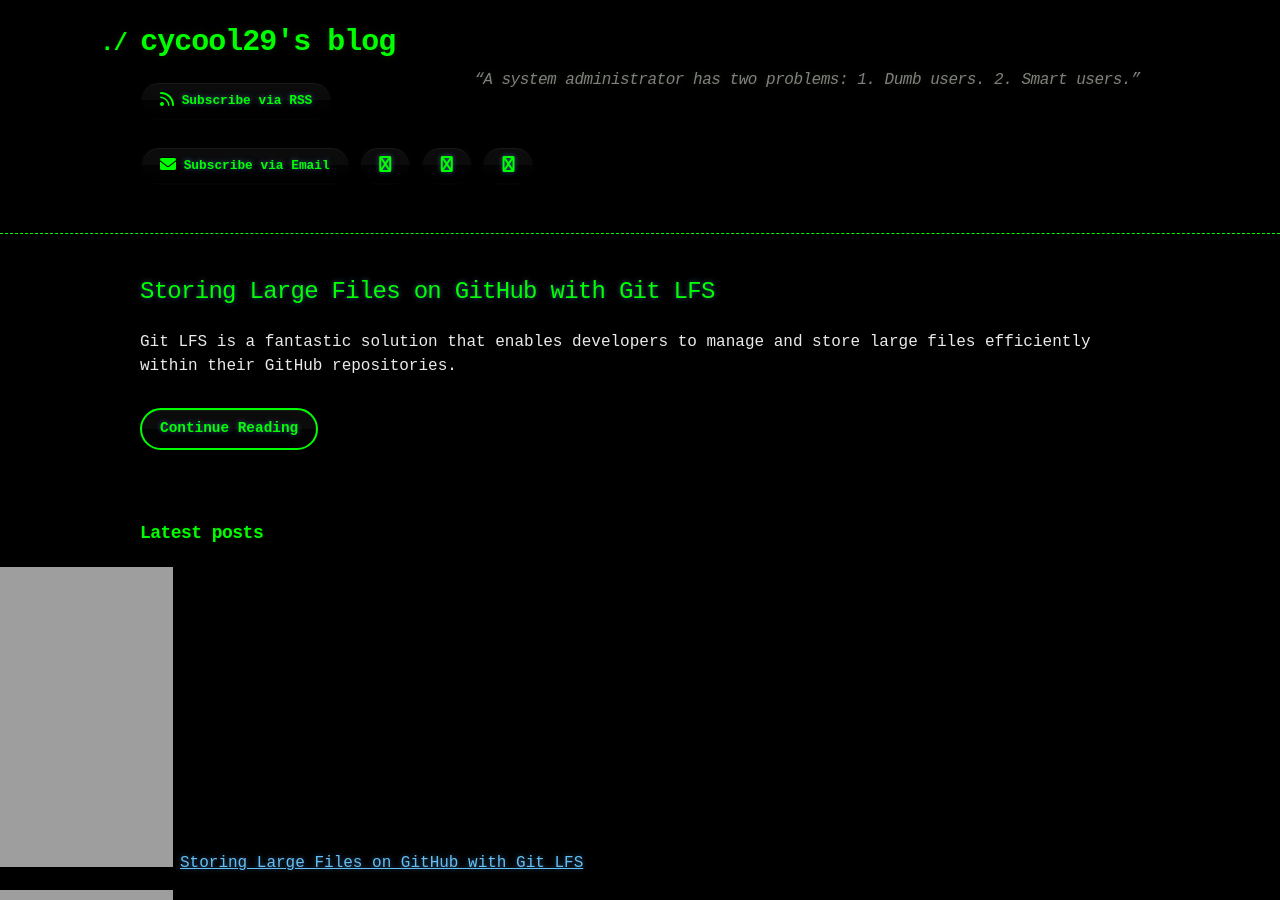
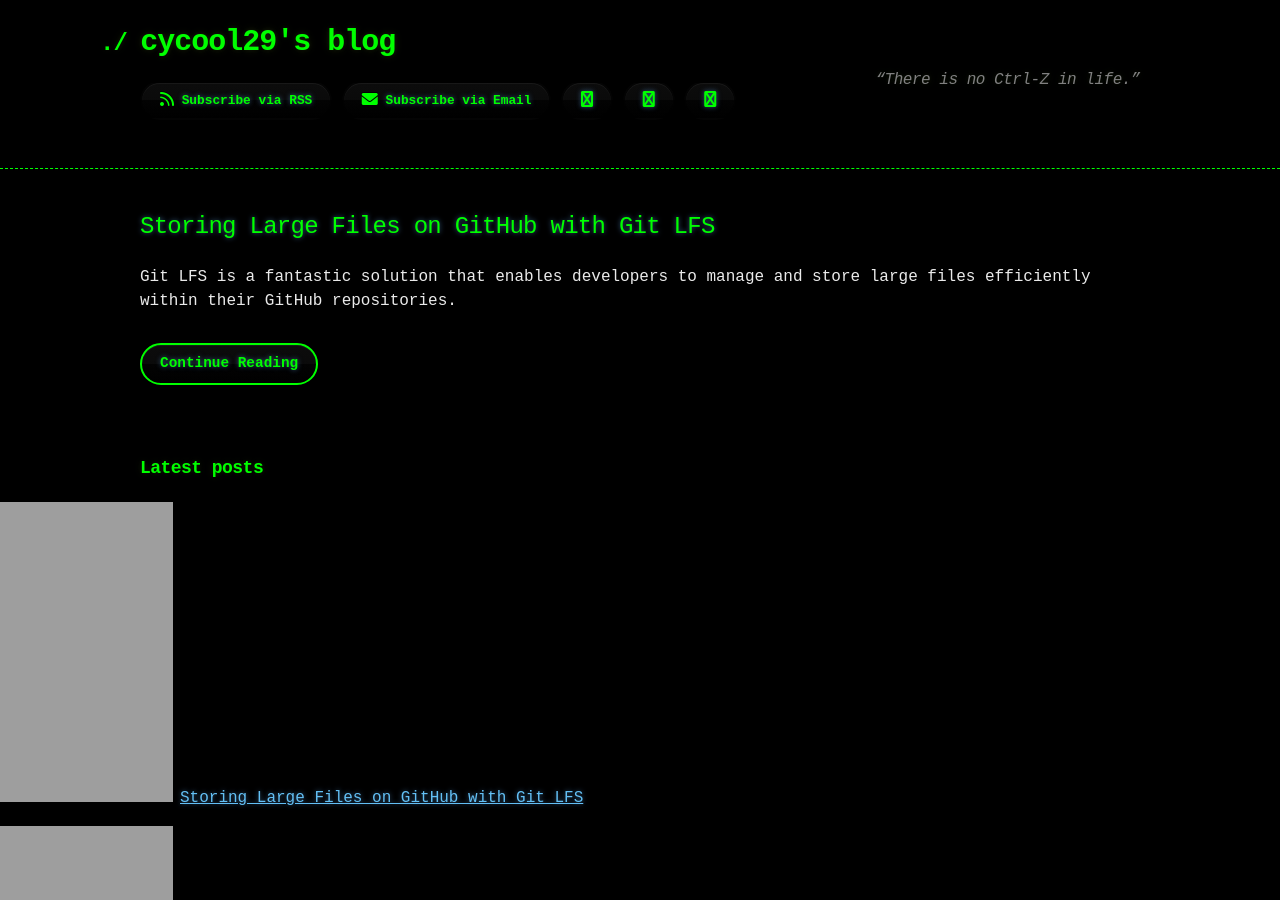
Before and after one commit to cycool29/cycool29.github.io, a Jekyll site: the page built from index.md, in a window 1280 px wide and 900 px high. Built offline with Jekyll 4.4.1, drawn with Linux system fonts in a browser that asks for light colours; a style sheet for code colours, icons or effects is not loaded.

Commit message:
Update quotes

```diff
--- a/_config.yml
+++ b/_config.yml
@@ -1,5 +1,5 @@
 title: cycool29's blog
-description: "“A system administrator has two problems: 1. Dumb users. 2. Smart users.” "
+description: "“There is no Ctrl-Z in life.” "
 bio: A high school student. Intermediate in Python, Git, Bash. Learning JavaScript. He/Him. "
 author: cycool29
 url: https://cycool29.github.io
```
